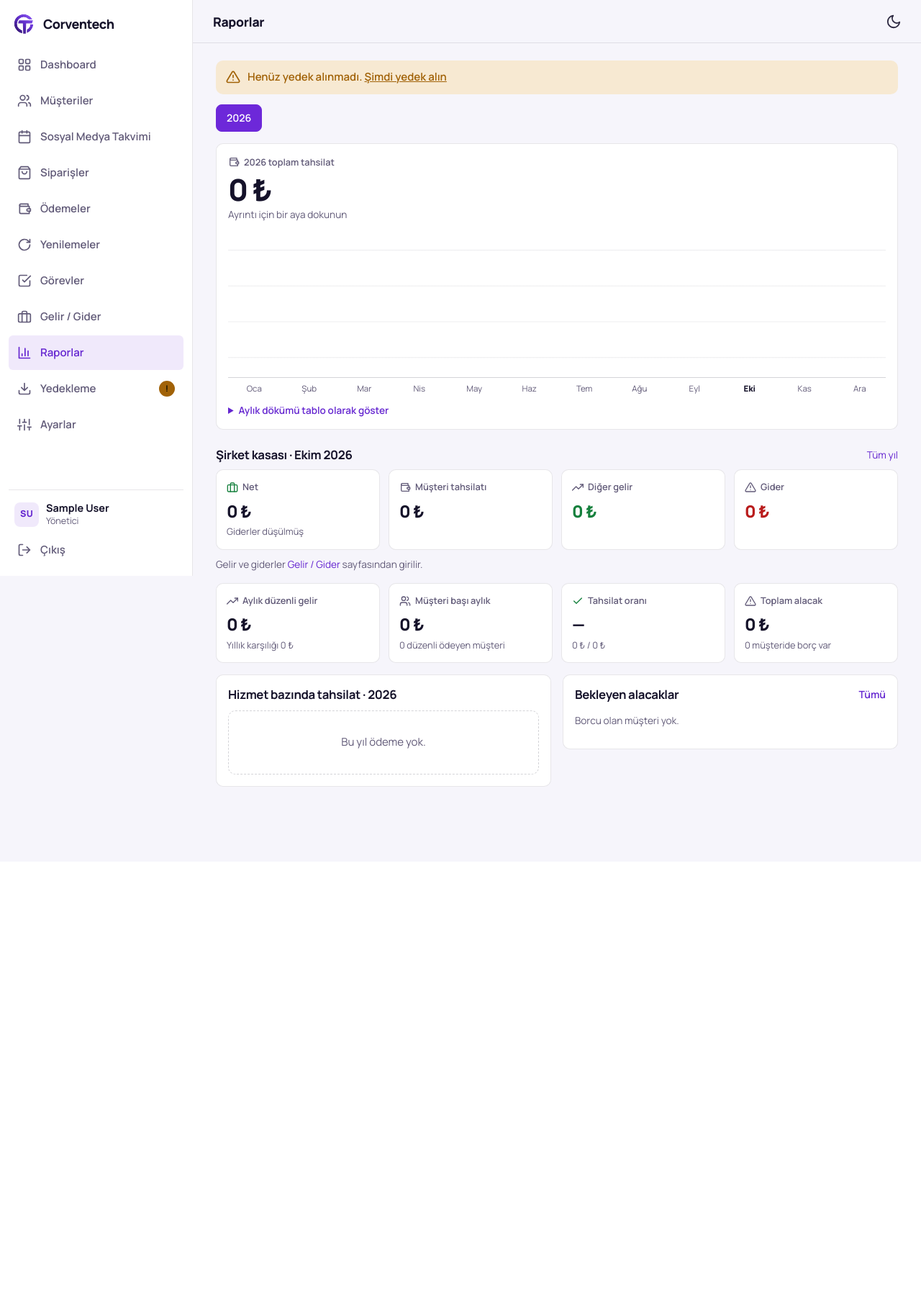
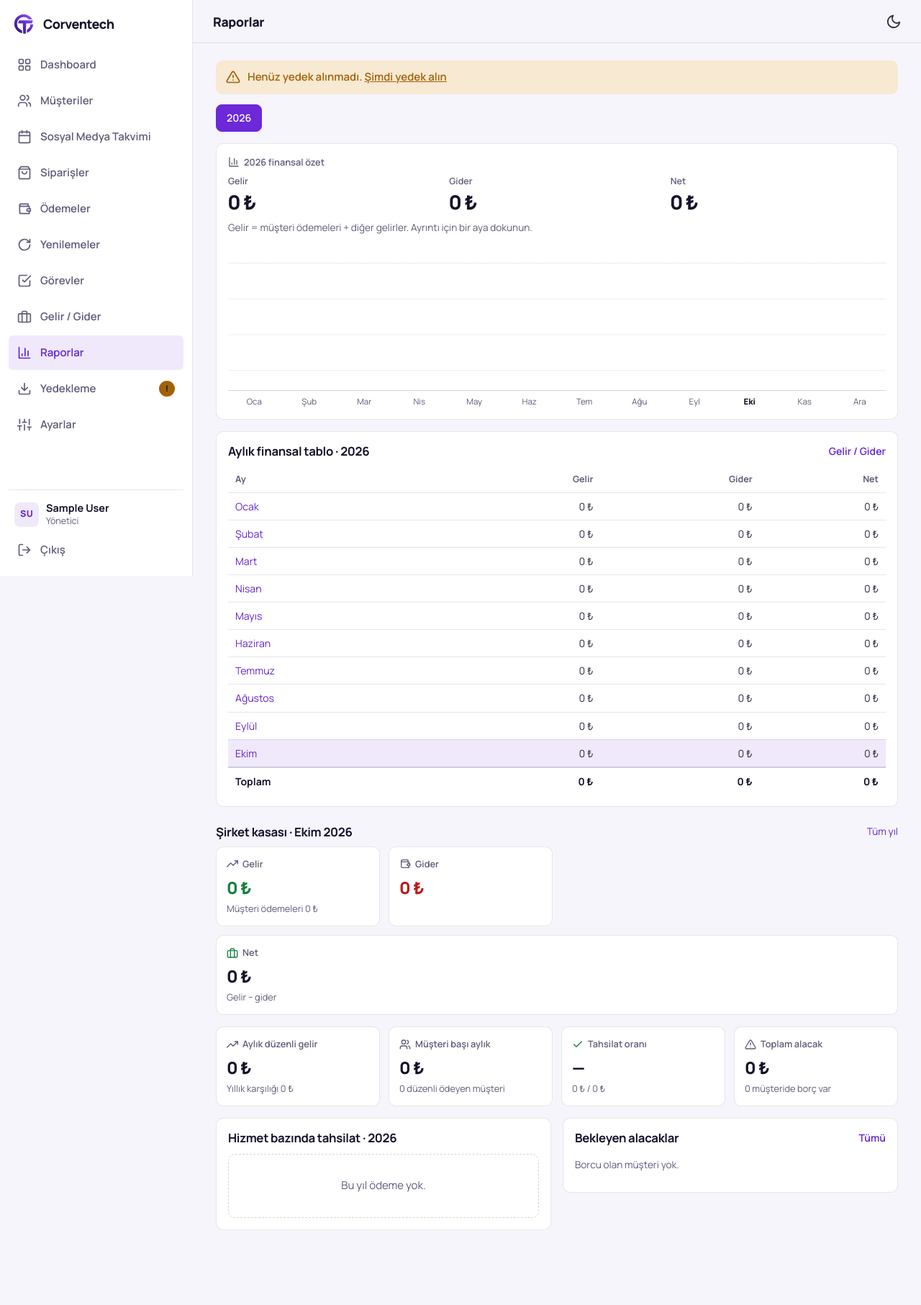
Before and after one commit to ArdaErenGuler/corventech-musteri-takip, a PHP site: page /raporlar.php in a window 1280 px wide. Shown: the whole page at 72% size. Before the commit the page ends 1093 px from the top, so only its background shows below. Run offline with PHP 8.4, Linux system fonts and the light colour scheme; the visitor is signed in with stand-in values (Sample User, id 1); data comes from the database, SQL or seed files in the repository; data that the repository does not hold is empty; some libraries are stand-ins or nearby versions.

Commit message:
Finansal tablo, birleşik gelir/gider ve elle yazılan takvim hesabı
- Raporlar: toplam tahsilat yerine yıllık gelir/gider/net özeti ve aylık finansal tablo
- Gelir/Gider: müşteri ödemeleri gelir olarak kendiliğinden listelenir; giderler elle girilir;
  Hepsi/Gelir/Gider filtresi; diğer gelir ikinci planda
- Sosyal medya takvimi: müşteri seçimi yok, hesap adı elle yazılır (önerili liste)

Co-Authored-By: Claude Sonnet 5.5 <noreply@anthropic.com>

```diff
--- a/assets/css/app.css
+++ b/assets/css/app.css
@@ -464,6 +464,16 @@ ul.tight li, ol.tight li { margin-bottom: 4px; }
 .chart-col.is-past .bar { background: var(--chart-bar-muted); }
 .chart-col .val { position: absolute; font-size: 0.72rem; font-weight: 700; color: var(--muted); white-space: nowrap; margin-bottom: 4px; }
 .chart-col:hover .bar, .chart-col:focus-visible .bar { filter: brightness(1.12); }
+.stats > .stat:nth-child(odd):last-child { grid-column: 1 / -1; }
+.add-expense { margin-bottom: 14px; }
+.add-expense > summary { display: flex; align-items: center; gap: 12px; cursor: pointer; list-style: none; }
+.add-expense > summary::-webkit-details-marker { display: none; }
+.add-expense[open] > summary { margin-bottom: 14px; }
+.fin-sum { display: grid; grid-template-columns: repeat(3, minmax(0, 1fr)); gap: 8px; margin: 8px 0 4px; }
+.fin-sum > div { display: flex; flex-direction: column; min-width: 0; }
+.fin-sum small { font-size: 0.78rem; font-weight: 600; color: var(--muted); }
+.fin-sum b { font-size: 1.15rem; font-weight: 800; letter-spacing: -0.02em; font-variant-numeric: tabular-nums; white-space: nowrap; overflow: hidden; text-overflow: ellipsis; color: var(--heading); }
+@media (min-width: 720px) { .fin-sum b { font-size: 1.7rem; } }
 a.chart-col { text-decoration: none; cursor: pointer; }
 .chart-col.is-dim .bar { background: var(--chart-bar-muted); }
 .chart-labels span.is-selected { color: var(--heading); font-weight: 800; }
--- a/includes/finance.php
+++ b/includes/finance.php
@@ -44,7 +44,7 @@ function recurring_next_date(array $r): string
 
 /**
  * Tarih aralığında şirketin durumu.
- * Dönen: ['collected' => tahsilat, 'income' => diğer gelir, 'expense' => gider, 'net' => net]
+ * Dönen: ['collected' => müşteri ödemeleri, 'income' => diğer gelir, 'revenue' => toplam gelir, 'expense' => gider, 'net' => net]
  */
 function company_breakdown(string $from, string $to): array
 {
@@ -60,6 +60,7 @@ function company_breakdown(string $from, string $to): array
     return [
         'collected' => round($collected, 2),
         'income'    => round($income, 2),
+        'revenue'   => round($collected + $income, 2),   // toplam gelir = müşteri ödemeleri + diğer gelir
         'expense'   => round($expense, 2),
         'net'       => round($collected + $income - $expense, 2),
     ];
--- a/includes/social.php
+++ b/includes/social.php
@@ -1,6 +1,6 @@
 <?php
 /**
- * Sosyal medya takvimi: güne müşteri eklenir, o gün gelince hatırlatılır.
+ * Sosyal medya takvimi: güne hesap adı yazılır, o gün gelince hatırlatılır.
  * (posts tablosundaki platform/tür/saat alanları şimdilik kullanılmıyor.)
  */
 
--- a/raporlar.php
+++ b/raporlar.php
@@ -3,28 +3,27 @@ require __DIR__ . '/includes/bootstrap.php';
 require_login();
 
 $currentYear = (int) date('Y');
-$firstYear = (int) (q_val('SELECT YEAR(MIN(paid_at)) FROM payments') ?: $currentYear);
+$firstYear = (int) (q_val('SELECT YEAR(MIN(d)) FROM (SELECT MIN(paid_at) AS d FROM payments UNION ALL SELECT MIN(txn_date) FROM transactions) x') ?: $currentYear);
 $year = max($firstYear, min($currentYear, input_int('yil') ?? $currentYear));
 $lastMonth = $year === $currentYear ? (int) date('n') : 12;
 // Şirket kasası bölümü için seçili ay (0 = tüm yıl); grafikteki aya basınca değişir
 $sel = isset($_GET['ay']) ? max(0, min($lastMonth, (int) $_GET['ay'])) : ($year === $currentYear ? $lastMonth : 0);
 
-// Aylık tahsilat ve şirket kasası
+// Aylık finansal tablo: gelir (müşteri ödemeleri + diğer gelir), gider, net
 $monthly = [];
 for ($m = 1; $m <= 12; $m++) {
     $start = sprintf('%04d-%02d-01', $year, $m);
     $monthly[$m] = $m <= $lastMonth ? company_breakdown($start, date('Y-m-t', strtotime($start))) : null;
 }
-$values = array_map(fn($b) => $b ? $b['collected'] : 0.0, $monthly);
-$yearTotal = array_sum($values);
-$prevYearTotal = (float) q_val('SELECT COALESCE(SUM(amount), 0) FROM payments WHERE YEAR(paid_at) = ?', [$year - 1]);
+$values = array_map(fn($b) => $b ? $b['revenue'] : 0.0, $monthly);
+$yearBreak = company_breakdown("$year-01-01", "$year-12-31");
+$prevBreak = company_breakdown(($year - 1) . '-01-01', ($year - 1) . '-12-31');
 $max = max($values) ?: 1;
 $maxMonth = array_search(max($values), $values, true);
 
 $period = $sel ? company_breakdown(sprintf('%04d-%02d-01', $year, $sel), date('Y-m-t', strtotime(sprintf('%04d-%02d-01', $year, $sel))))
-               : company_breakdown("$year-01-01", "$year-12-31");
+               : $yearBreak;
 $periodLabel = $sel ? TR_MONTHS[$sel] . ' ' . $year : $year . ' (tüm yıl)';
-
 // Hizmet bazında tahsilat
 $byService = q_all(
     "SELECT COALESCE(NULLIF(o.title, ''), 'Genel ödeme (avans)') AS name, SUM(p.amount) AS total
@@ -64,23 +63,28 @@ layout_start('Raporlar', 'reports', ['fab' => false]);
 </nav>
 
 <section class="card">
-    <div class="stat-label"><?= icon('wallet') ?><?= $year ?> toplam tahsilat</div>
-    <div class="hero" style="margin:6px 0 2px"><?= money($yearTotal) ?></div>
+    <div class="stat-label"><?= icon('chart') ?><?= $year ?> finansal özet</div>
+    <div class="fin-sum">
+        <div><small>Gelir</small><b class="text-good"><?= money($yearBreak['revenue']) ?></b></div>
+        <div><small>Gider</small><b class="text-critical"><?= money($yearBreak['expense']) ?></b></div>
+        <div><small>Net</small><b class="<?= $yearBreak['net'] < 0 ? 'text-critical' : '' ?>"><?= money($yearBreak['net']) ?></b></div>
+    </div>
     <p class="muted small">
-        <?php if ($prevYearTotal > 0): $d = ($yearTotal - $prevYearTotal) / $prevYearTotal * 100; ?>
-            <?= $year - 1 ?> yılına göre <?= $d >= 0 ? '+' : '−' ?>%<?= number_format(abs($d), 0, ',', '.') ?> ·
+        <?php if ($prevBreak['revenue'] > 0): $d = ($yearBreak['revenue'] - $prevBreak['revenue']) / $prevBreak['revenue'] * 100; ?>
+            Gelir <?= $year - 1 ?> yılına göre <?= $d >= 0 ? '+' : '−' ?>%<?= number_format(abs($d), 0, ',', '.') ?> ·
         <?php endif; ?>
-        Ayrıntı için bir aya dokunun
+        Gelir = müşteri ödemeleri + diğer gelirler. Ayrıntı için bir aya dokunun.
     </p>
 
-    <div class="chart mt" role="img" aria-label="<?= $year ?> aylık tahsilat grafiği">
+    <div class="chart mt" role="img" aria-label="<?= $year ?> aylık gelir grafiği">
         <div class="chart-cols">
             <?php foreach ($values as $m => $v):
                 $h = $v > 0 ? max(2, $v / $max * 100) : 0;
                 $future = $m > $lastMonth;
+                $b = $monthly[$m];
                 $cls = 'chart-col' . ($sel && $m !== $sel ? ' is-dim' : '') . ($m === $sel ? ' is-selected' : ''); ?>
                 <a class="<?= $cls ?>" href="<?= $future ? '#' : 'raporlar.php?yil=' . $year . '&ay=' . $m . '#kasa' ?>"
-                   data-tip="<?= e('<small>' . TR_MONTHS[$m] . ' ' . $year . '</small>' . ($future ? 'Henüz gelmedi' : money($v))) ?>">
+                   data-tip="<?= e('<small>' . TR_MONTHS[$m] . ' ' . $year . '</small>' . ($future ? 'Henüz gelmedi' : 'Gelir ' . money($v) . '<small>Gider ' . money($b['expense']) . ' · Net ' . money($b['net']) . '</small>')) ?>">
                     <?php if ($m === $maxMonth && $v > 0): ?><span class="val" style="bottom:<?= $h ?>%"><?= e(money_short($v)) ?></span><?php endif; ?>
                     <span class="bar" style="height:<?= $h ?>%"></span>
                 </a>
@@ -92,26 +96,33 @@ layout_start('Raporlar', 'reports', ['fab' => false]);
             <?php endfor; ?>
         </div>
     </div>
-    <details class="table-toggle">
-        <summary>Aylık dökümü tablo olarak göster</summary>
+</section>
+
+<section class="card mt">
+    <div class="card-head"><h2>Aylık finansal tablo · <?= $year ?></h2><a href="gelir-gider.php">Gelir / Gider</a></div>
     <div class="table-wrap">
-            <table class="data mt">
-                <thead><tr><th>Ay</th><th class="num">Tahsilat</th><th class="num">Gelir</th><th class="num">Gider</th><th class="num">Net</th></tr></thead>
+        <table class="data">
+            <thead><tr><th>Ay</th><th class="num">Gelir</th><th class="num">Gider</th><th class="num">Net</th></tr></thead>
             <tbody>
                 <?php foreach ($monthly as $m => $b): if (!$b) continue; ?>
                     <tr<?= $m === $sel ? ' class="is-current"' : '' ?>>
                         <td><a href="raporlar.php?yil=<?= $year ?>&ay=<?= $m ?>#kasa"><?= TR_MONTHS[$m] ?></a></td>
-                            <td class="num"><?= money($b['collected']) ?></td>
-                            <td class="num"><?= money($b['income']) ?></td>
+                        <td class="num"><?= money($b['revenue']) ?></td>
                         <td class="num"><?= money($b['expense']) ?></td>
                         <td class="num<?= $b['net'] < 0 ? ' text-critical' : '' ?>"><?= money($b['net']) ?></td>
                     </tr>
                 <?php endforeach; ?>
             </tbody>
+            <tfoot>
+                <tr>
+                    <th>Toplam</th>
+                    <th class="num"><?= money($yearBreak['revenue']) ?></th>
+                    <th class="num"><?= money($yearBreak['expense']) ?></th>
+                    <th class="num<?= $yearBreak['net'] < 0 ? ' text-critical' : '' ?>"><?= money($yearBreak['net']) ?></th>
+                </tr>
+            </tfoot>
         </table>
     </div>
-        <p class="muted small">Net = tahsilat + diğer gelir − gider.</p>
-    </details>
 </section>
 
 <div class="section-head" id="kasa">
@@ -120,25 +131,21 @@ layout_start('Raporlar', 'reports', ['fab' => false]);
     <?php else: ?><a class="small" href="raporlar.php?yil=<?= $year ?>#kasa">Bu ay</a><?php endif; ?>
 </div>
 <div class="stats">
+    <div class="stat">
+        <div class="stat-label"><?= icon('trend') ?>Gelir</div>
+        <div class="stat-value text-good"><?= money($period['revenue']) ?></div>
+        <div class="stat-sub">Müşteri ödemeleri <?= money($period['collected']) ?><?= $period['income'] > 0 ? ' · diğer ' . money($period['income']) : '' ?></div>
+    </div>
+    <div class="stat">
+        <div class="stat-label"><?= icon('wallet') ?>Gider</div>
+        <div class="stat-value text-critical"><?= money($period['expense']) ?></div>
+    </div>
     <div class="stat<?= $period['net'] < 0 ? ' is-critical' : ' is-good' ?>">
         <div class="stat-label"><?= icon('briefcase') ?>Net</div>
         <div class="stat-value"><?= money($period['net']) ?></div>
-        <div class="stat-sub">Giderler düşülmüş</div>
-    </div>
-    <div class="stat">
-        <div class="stat-label"><?= icon('wallet') ?>Müşteri tahsilatı</div>
-        <div class="stat-value"><?= money($period['collected']) ?></div>
-    </div>
-    <div class="stat">
-        <div class="stat-label"><?= icon('trend') ?>Diğer gelir</div>
-        <div class="stat-value text-good"><?= money($period['income']) ?></div>
-    </div>
-    <div class="stat">
-        <div class="stat-label"><?= icon('alert') ?>Gider</div>
-        <div class="stat-value text-critical"><?= money($period['expense']) ?></div>
+        <div class="stat-sub">Gelir − gider</div>
     </div>
 </div>
-<p class="muted small" style="margin-top:-6px">Gelir ve giderler <a href="gelir-gider.php">Gelir / Gider</a> sayfasından girilir.</p>
 
 <div class="stats mt">
     <div class="stat">
```
Also changed, not shown: gelir-gider.php (+82 -30 lines), takvim.php (+13 -15 lines), README.md. Lines whose indentation alone changed are shown as unchanged.
